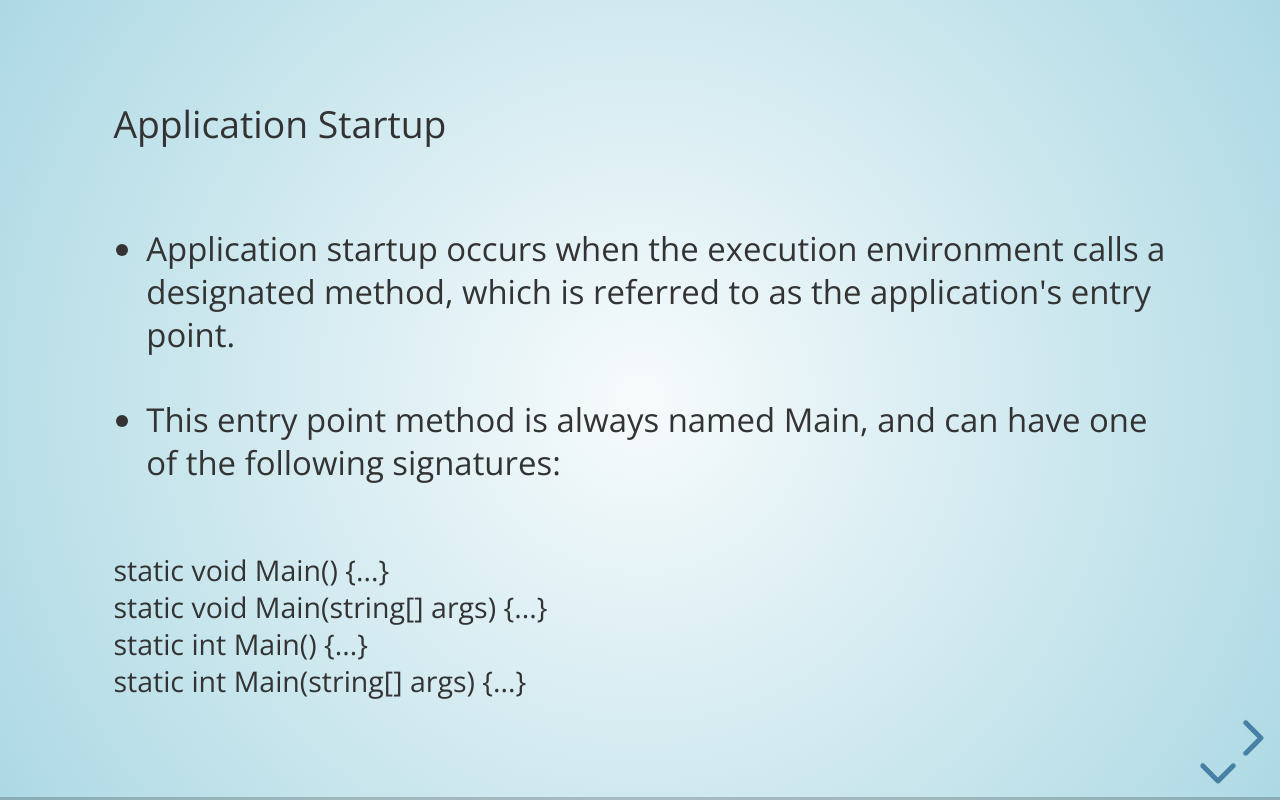
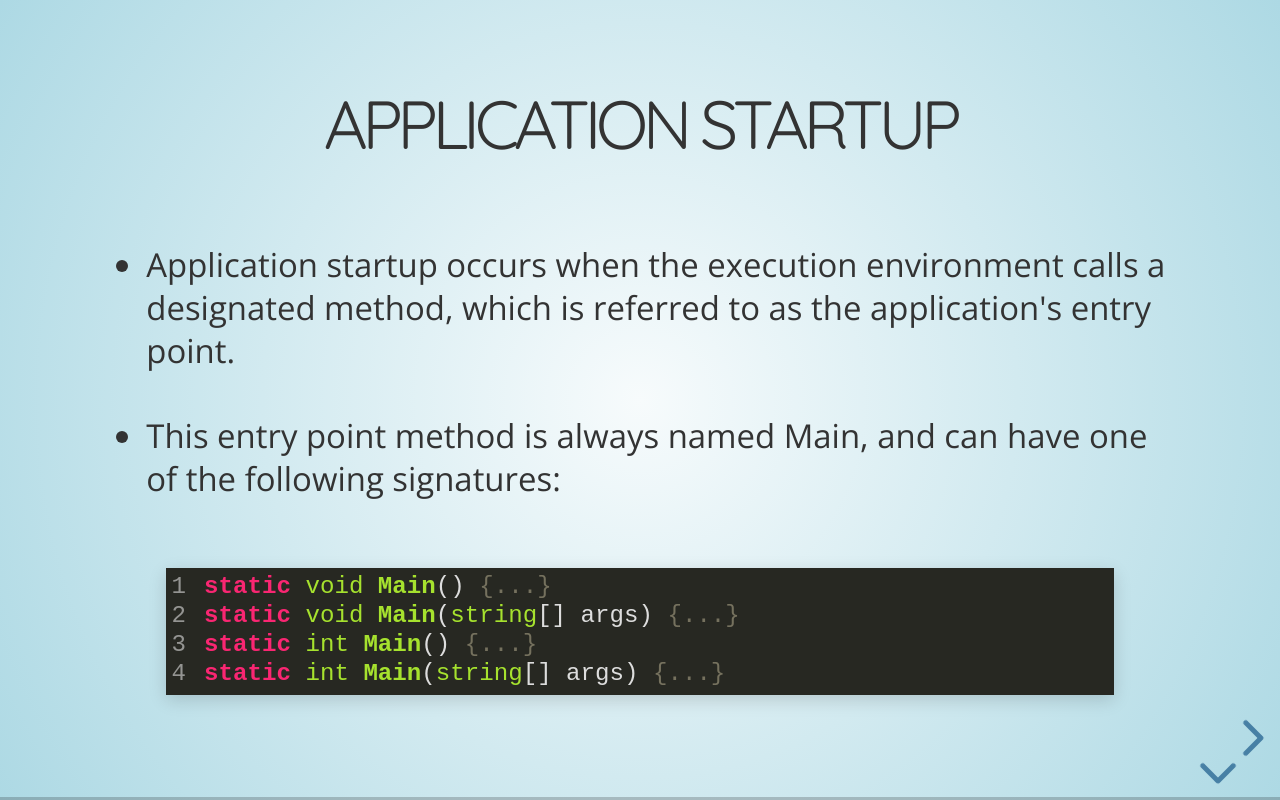
Before and after one commit to brainchildservices/LearnCsharp, a plain HTML site: page 001basicconcepts.html in a window 1280 px wide. Drawn offline with nearby package versions, Linux system fonts and the light colour scheme.

Commit message:
Requested changes made

```diff
--- a/001basicconcepts.html
+++ b/001basicconcepts.html
@@ -1,5 +1,6 @@
 <!doctype html>
 <html>
+
 <head>
     <meta charset="utf-8">
     <meta name="viewport" content="width=device-width, initial-scale=1.0, maximum-scale=1.0, user-scalable=no">
@@ -13,23 +14,23 @@
     <!-- Theme used for syntax highlighted code -->
     <link rel="stylesheet" href="plugin/highlight/monokai.css" id="highlight-theme">
 </head>
+
 <body>
     <div class="reveal">
         <div class="slides">
             <section>
                 <section>
-                    <p id="leftpara99">Application Startup</p> <br>
+                    <h3>Application Startup</h3> <br>
                     <ul id="leftpara98">
                         <li>Application startup occurs when the execution environment calls a designated method, which is referred to as the application's entry point.</li> <br>
                         <li>This entry point method is always named Main, and can have one of the following signatures:</li> <br>
                     </ul>
-                    <p id="leftpara97"> static void Main() {...} <br>
-
-                        static void Main(string[] args) {...} <br>
-
-                        static int Main() {...} <br>
-
-                        static int Main(string[] args) {...}</p>
+                    <pre data-id="code-animation"><code class="hljs" data-trim data-line-numbers>
+                        static void Main() {...}
+                        static void Main(string[] args) {...}
+                        static int Main() {...}
+                        static int Main(string[] args) {...}
+                        </code></pre>
                 </section>
                 <section>
                     <p id="leftpara99">As shown, the entry point may optionally return an int value. This return value is used in application termination</p> <br>
@@ -41,20 +42,22 @@
                 </section>
             </section>
             <section>
-                    <p id="leftpara99">Application termination</p> <br>
+                <h3>Application termination</h3> <br>
                 <ul id="leftpara98">
                     <li>Application termination returns control to the execution environment.</li> <br>
-                        <li>If the return type of the application's entry point method is int, the value returned serves as the application's termination status code. The purpose of this code is to allow communication of success or failure to the execution environment.</li> <br>
+                    <li>If the return type of the application's entry point method is int, the value returned serves as the application's termination status code. The purpose of this code is to allow communication of success or failure to the execution environment.</li>
+                    <br>
                     <li>If the return type of the entry point method is void, reaching the right brace (}) which terminates that method, or executing a return statement that has no expression, results in a termination status code of 0.</li>
                 </ul>
             </section>
             <section>
                 <section>
-                    <p id="leftpara99">Declaration</p> <br>
+                    <h3>Declaration</h3> <br>
                     <ul id="leftpara98">
                         <li>Declarations in a C# program define the constituent elements of the program.</li> <br>
                         <li>C# programs are organized using namespaces (Namespaces), which can contain type declarations and nested namespace declarations.</li> <br>
-                        <li>Type declarations (Type declarations) are used to define classes (Classes), structs (Structs), interfaces (Interfaces), enums (Enums), and delegates (Delegates). The kinds of members permitted in a type declaration depend on the form of the type declaration.</li>
+                        <li>Type declarations (Type declarations) are used to define classes (Classes), structs (Structs), interfaces (Interfaces), enums (Enums), and delegates (Delegates). The kinds of members permitted in a type declaration depend on the
+                            form of the type declaration.</li>
                     </ul>
                 </section>
                 <section>
@@ -80,8 +83,9 @@
             hash: true,
 
             // Learn about plugins: https://revealjs.com/plugins/
-				plugins: [ RevealMarkdown, RevealHighlight, RevealNotes ]
+            plugins: [RevealMarkdown, RevealHighlight, RevealNotes]
         });
     </script>
 </body>
+
 </html>
--- a/dist/theme/sky.css
+++ b/dist/theme/sky.css
@@ -138,6 +138,7 @@ section.has-dark-background h6 {
     margin: 20px 0;
     line-height: 1.3;
     font-size: 25px;
+    text-align: justify;
 }
 
 .psize {
```
Lines whose indentation alone changed are shown as unchanged.
